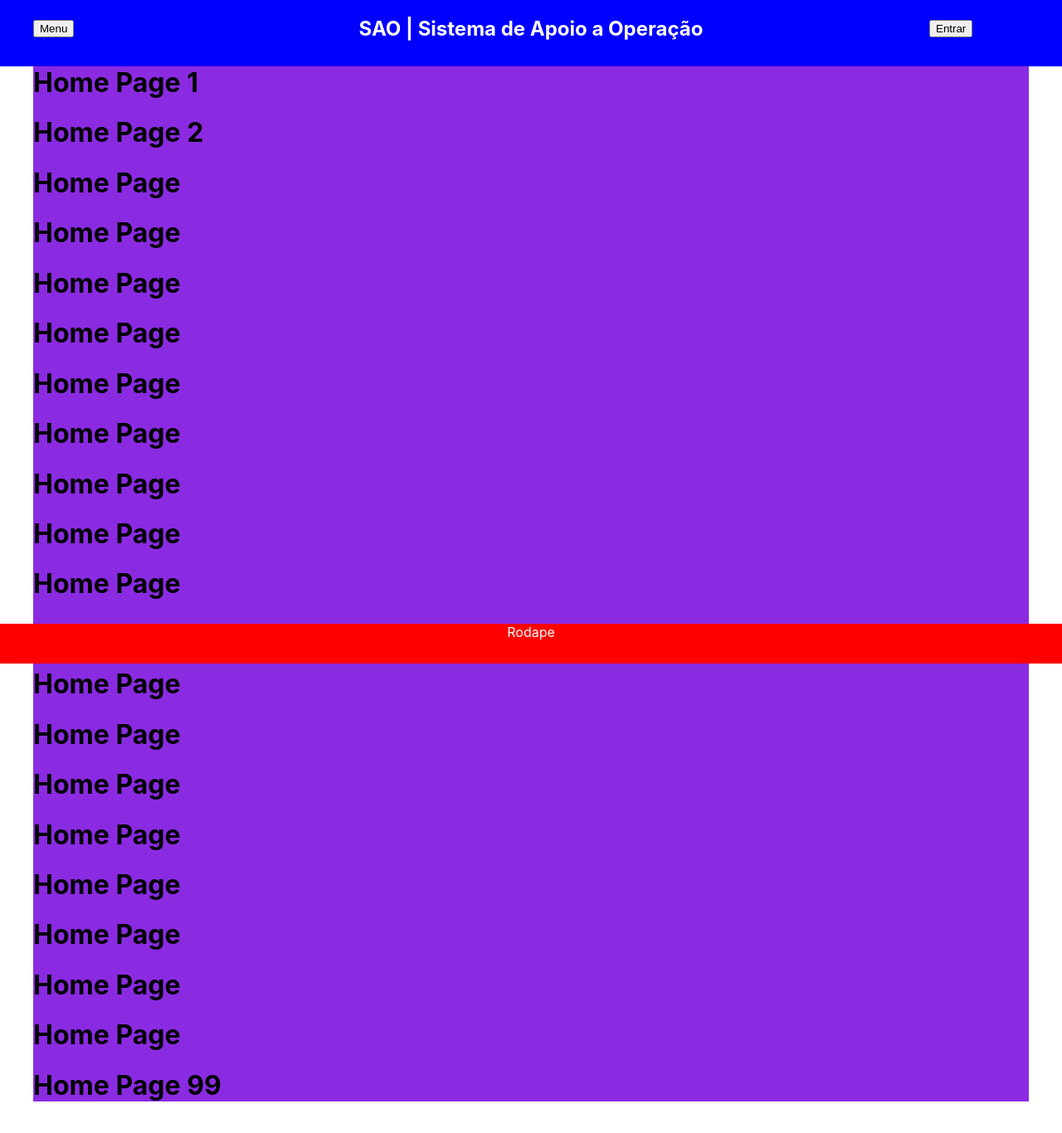
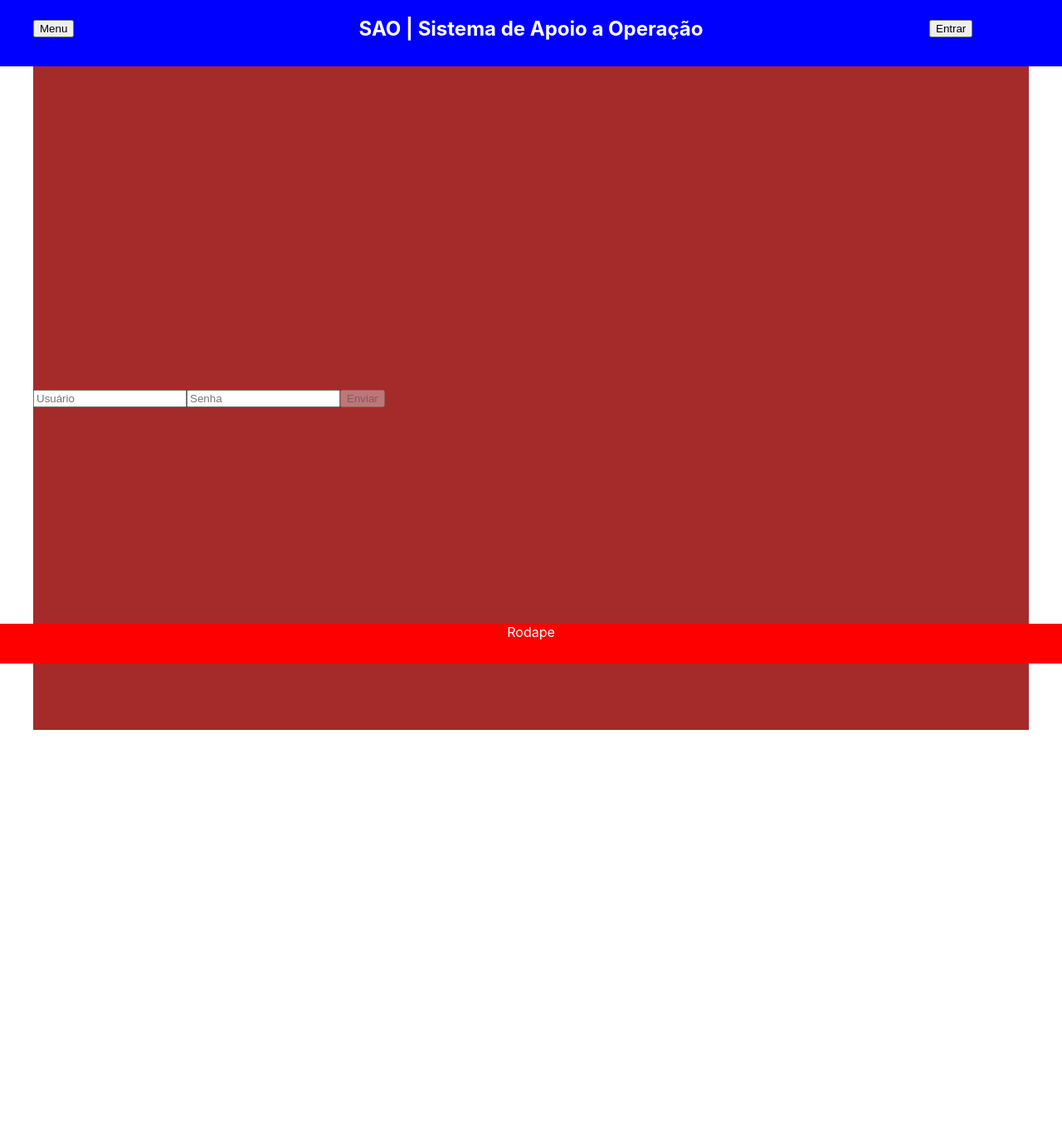
Before and after one commit to artphil/giope-app, a Next.js app: page / in a window 1280 px wide. Shown: the top 1366 px of the page at 83% size. After the commit the page ends 928 px from the top, so only its background shows below. Built offline with nearby package versions, Linux system fonts and the light colour scheme.

Commit message:
incluindo login em Home

```diff
--- /dev/null
+++ b/src/telas/Home/Home.module.css
@@ -0,0 +1,9 @@
+.login {
+	background-color: brown;
+	width: 100%;
+	height: 50rem;
+	margin: auto;
+	padding: auto;
+	align-items: center;
+	align-content: center;
+}
--- a/src/telas/Home/index.tsx
+++ b/src/telas/Home/index.tsx
@@ -1,57 +1,17 @@
-import Footer from "../../padroes/Footer";
-import Navbar from "../../padroes/Navbar";
+import { useUsuarioLogado } from "../../estados/hooks/usuario";
+import FormLogin from "../../padroes/FormLogin";
 import TelaBase from "../TelaBase";
+import estilos from './Home.module.css'
 
 function Home() {
+	const usuario = useUsuarioLogado();
 	return (
 		<TelaBase>
-
-			<div>
-				<h1>
-					Home Page 1
-				</h1>
-				<h1>
-					Home Page 2
-				</h1><h1>
-					Home Page
-				</h1><h1>
-					Home Page
-				</h1><h1>
-					Home Page
-				</h1><h1>
-					Home Page
-				</h1><h1>
-					Home Page
-				</h1><h1>
-					Home Page
-				</h1><h1>
-					Home Page
-				</h1><h1>
-					Home Page
-				</h1><h1>
-					Home Page
-				</h1><h1>
-					Home Page
-				</h1><h1>
-					Home Page
-				</h1><h1>
-					Home Page
-				</h1><h1>
-					Home Page
-				</h1><h1>
-					Home Page
-				</h1><h1>
-					Home Page
-				</h1><h1>
-					Home Page
-				</h1><h1>
-					Home Page
-				</h1><h1>
-					Home Page
-				</h1><h1>
-					Home Page 99
-				</h1>
+			{!usuario &&
+			<div className={estilos.login}>
+			<FormLogin/>
 			</div>
+			}
 		</TelaBase>
 	);
 }
--- a/src/telas/TelaBase/TelaBase.module.css
+++ b/src/telas/TelaBase/TelaBase.module.css
@@ -1,5 +1,4 @@
 .conteudo {
-	background-color: blueviolet;
 	margin: auto;
 	margin-top: 5rem;
 	margin-bottom: 3rem;
```
Also changed, not shown: 2 other files (tests, documents, lock files or other folders).
